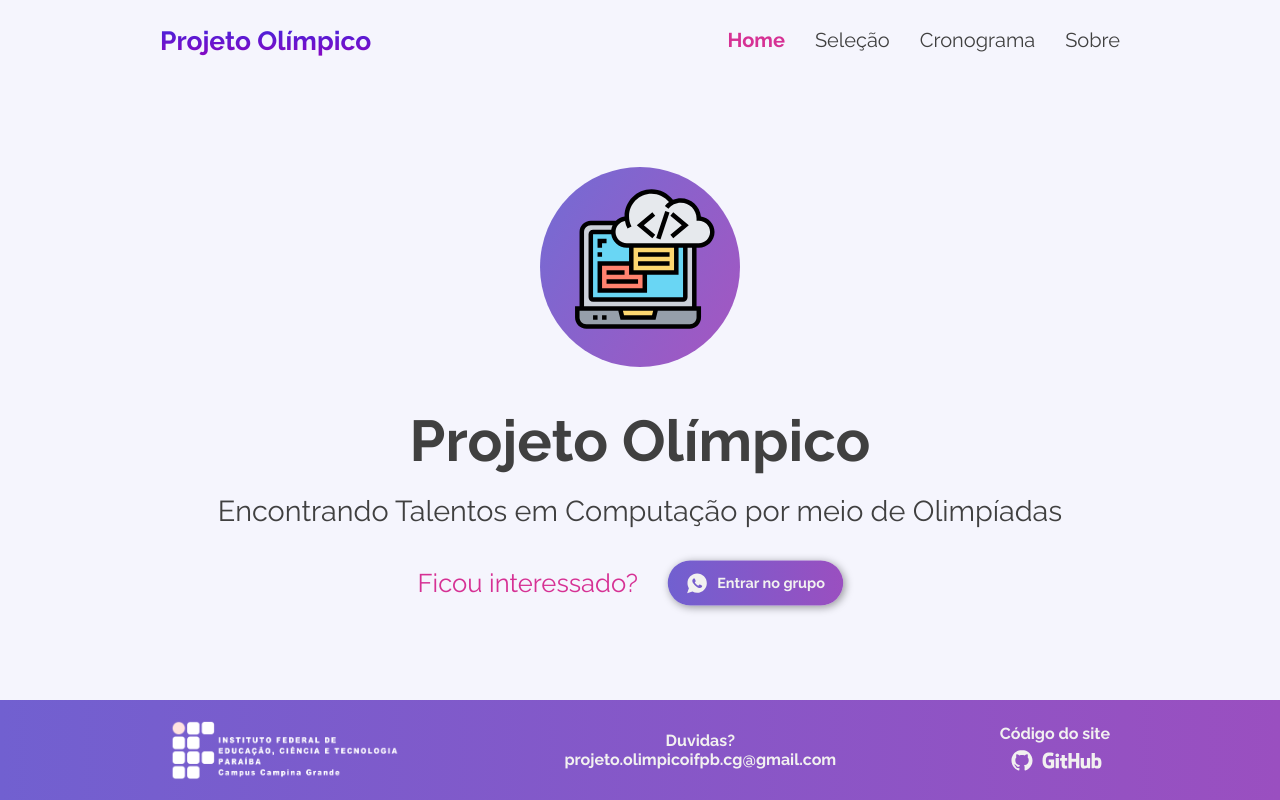
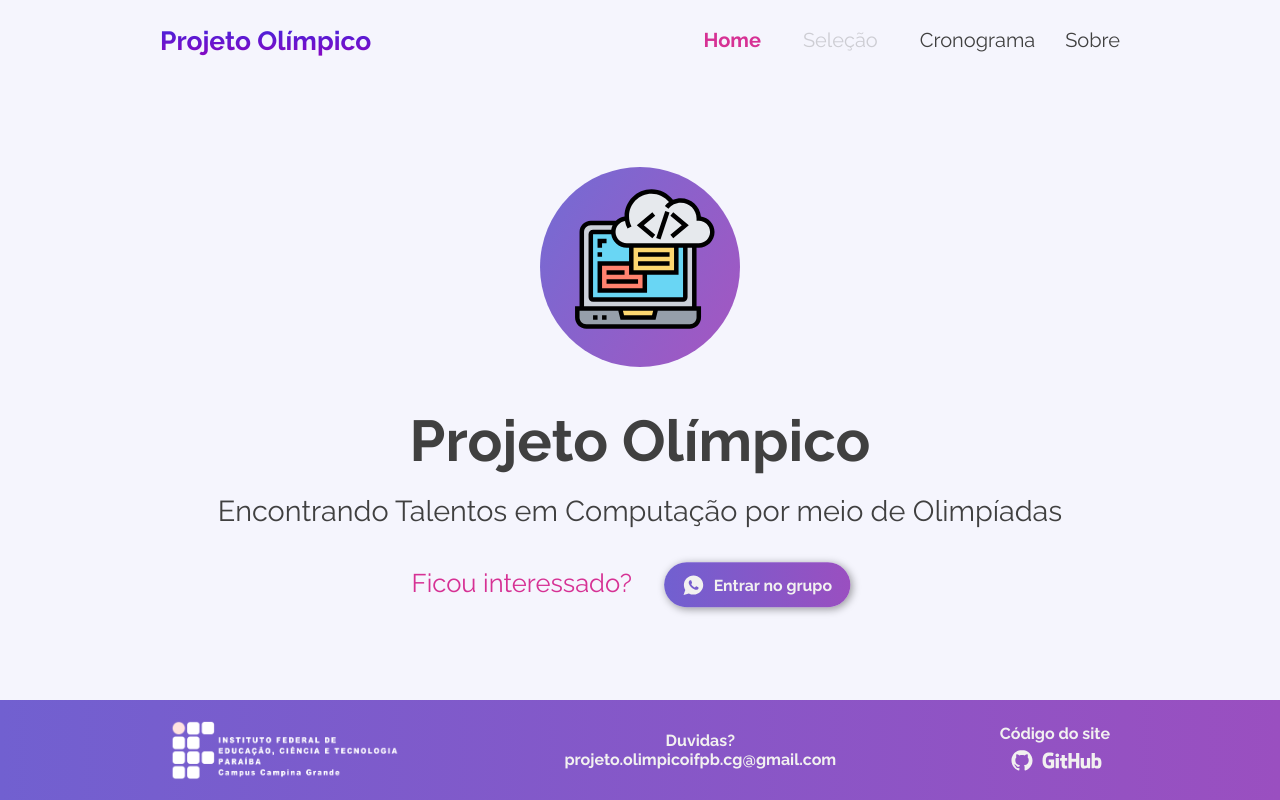
Before and after one commit to henriquepw/olympic-project, a React (Create React App) app: page / in a window 1280 px wide. Built offline with nearby package versions, Linux system fonts and the light colour scheme; the HTML template or start-up script is replaced by a standard one.

Commit message:
feature: highlighted button styles

```diff
--- a/src/components/Header/index.js
+++ b/src/components/Header/index.js
@@ -33,6 +33,7 @@ export default function Header() {
           <Button
             key={route[0]}
             to={route[0]}
+            hightlight={route[0] === '/selecao' && page !== route[0]}
             selected={page === route[0]}
             onClick={() => handleClick(route[0])}
           >
--- a/src/components/Header/styles.js
+++ b/src/components/Header/styles.js
@@ -7,6 +7,7 @@ import {
   secundaryColor,
   activeTextColor,
   primaryTextColor,
+  backgroundColor,
 } from '~/styles/colors';
 
 export const Container = styled.header`
@@ -102,7 +103,7 @@ export const Button = styled(Link)`
   position: relative;
   margin: 0 15px;
   font-size: 1.25rem;
-  transition: color 0.2s;
+  transition: 0.2s;
 
   &::before {
     position: absolute;
@@ -133,6 +134,45 @@ export const Button = styled(Link)`
       font-weight: bolder;
     `}
 
+  ${props =>
+    props.hightlight &&
+    css`
+      animation: neon 2s infinite;
+      padding: 8px 12px;
+      transition: none;
+
+      &:hover {
+        &::before {
+          width: 0%;
+        }
+      }
+
+      @keyframes neon {
+        0% {
+          background: ${activeTextColor};
+          color: ${backgroundColor};
+
+          border-radius: 5px;
+          box-shadow: 0 0 10px ${activeTextColor}, 0 0 20px ${activeTextColor};
+        }
+        20% {
+          background: transparent;
+          box-shadow: none;
+        }
+        40% {
+          background: ${activeTextColor};
+          color: ${backgroundColor};
+
+          border-radius: 5px;
+          box-shadow: 0 0 10px ${activeTextColor}, 0 0 20px ${activeTextColor};
+        }
+        50% {
+          background: transparent;
+          box-shadow: none;
+        }
+      }
+    `}
+
   ${Media.tablet`
     font-size: 2rem;
     margin: 10px auto;
--- /dev/null
+++ b/src/components/HighlightButton/index.js
@@ -0,0 +1,37 @@
+import React from 'react';
+import PropTypes from 'prop-types';
+
+import { Container } from './styles';
+
+export default function HighlightButton({
+  icon,
+  link,
+  children,
+  styles,
+  ...rest
+}) {
+  return (
+    <Container
+      href={link}
+      target="_black"
+      rel="noopener noreferrer"
+      styles={styles}
+      {...rest}
+    >
+      {icon && icon}
+      {children}
+    </Container>
+  );
+}
+
+HighlightButton.propTypes = {
+  icon: PropTypes.oneOfType([PropTypes.func, PropTypes.element]),
+  link: PropTypes.string.isRequired,
+  children: PropTypes.string.isRequired,
+  styles: PropTypes.func,
+};
+
+HighlightButton.defaultProps = {
+  icon: undefined,
+  styles: undefined,
+};
--- /dev/null
+++ b/src/components/HighlightButton/styles.js
@@ -0,0 +1,55 @@
+import styled from 'styled-components';
+
+import {
+  primaryLightColor,
+  secundaryLightColor,
+  secundaryTextColor,
+} from '~/styles/colors';
+import Media from '~/styles/media';
+
+export const Container = styled.a`
+  display: flex;
+  align-items: center;
+  justify-content: center;
+
+  font-size: 1.1rem;
+
+  cursor: pointer;
+  user-select: none;
+
+  margin: 0 10px;
+
+  height: 50px;
+  padding: 20px;
+  border-radius: 25px;
+  box-shadow: 2px 2px 10px rgba(0, 0, 0, 0.4);
+
+  background-size: 200%;
+  background-image: linear-gradient(
+    to left,
+    ${primaryLightColor},
+    ${secundaryLightColor},
+    ${primaryLightColor}
+  );
+  color: ${secundaryTextColor};
+  font-weight: bold;
+  transition: all 0.6s;
+
+  svg {
+    margin-right: 10px;
+  }
+
+  &:hover {
+    box-shadow: 2px 3px 8px rgba(0, 0, 0, 0.5);
+    background-position: right;
+  }
+
+  &:active {
+    box-shadow: 1px 1px 10px rgba(0, 0, 0, 0.2);
+    transform: translate(2px, 2px);
+  }
+
+  ${Media.hd`
+    transform: scale(0.9) translate(2px, 2px);
+  `}
+`;
--- a/src/pages/Call/index.js
+++ b/src/pages/Call/index.js
@@ -5,7 +5,7 @@ import calendar from '~/assets/calendar.svg';
 import trophy from '~/assets/trophy.svg';
 import support from '~/assets/support.png';
 
-import { Container, Item } from './styles';
+import { Container, Item, Button } from './styles';
 
 export default function Call() {
   return (
@@ -13,6 +13,8 @@ export default function Call() {
       <h1>
         {'Seleção para Time Olímpico de Programação do IFPB CG - '}
         <strong>Nível Superior</strong>
+        <br />
+        Prova dia 02 de outubro
       </h1>
 
       <ul>
@@ -47,6 +49,8 @@ export default function Call() {
             presenciais e à distância)
           </p>
         </Item>
+
+        <Button link="https://forms.gle/3khRQn6iKCdp8Bur9">INSCREVER</Button>
       </ul>
     </Container>
   );
--- a/src/pages/Call/styles.js
+++ b/src/pages/Call/styles.js
@@ -1,5 +1,8 @@
 import styled, { css } from 'styled-components';
 
+import HighlightButton from '~/components/HighlightButton';
+
+import Media from '~/styles/media';
 import { activeTextColor } from '~/styles/colors';
 
 export const Container = styled.div`
@@ -22,6 +25,24 @@ export const Container = styled.div`
       padding-top: 70px;
     }
   }
+
+  ${Media.hd`
+    h1 {
+      font-size: calc(2.25rem * 0.9);
+    }
+  `}
+
+  ${Media.tablet`
+    h1 {
+      font-size: calc(2.25rem * 0.8);
+    }
+  `}
+
+  ${Media.bigPhone`
+    h1 {
+      font-size: calc(2.25rem * 0.6);
+    }
+  `}
 `;
 
 export const Item = styled.li`
@@ -55,4 +76,34 @@ export const Item = styled.li`
         text-align: right;
       `}
   }
+
+  ${Media.hd`
+    p {
+      font-size: calc(1.7rem * 0.9);
+    }
+  `}
+
+  ${Media.tablet`
+    p {
+      font-size: calc(1.7rem * 0.8);
+    }
+
+    img {
+      transform: scale(0.8);
+    }
+  `}
+
+  ${Media.bigPhone`
+    p {
+      font-size: calc(1.7rem * 0.6);
+    }
+  `}
 `;
+
+export const Button = styled(HighlightButton)`
+  max-width: 180px;
+  margin: auto;
+  margin-top: 100px;
+
+  letter-spacing: 2px;
+`;
--- a/src/pages/Home/index.js
+++ b/src/pages/Home/index.js
@@ -1,5 +1,7 @@
 import React from 'react';
 import { IoLogoWhatsapp } from 'react-icons/io';
+
+import HighlightButton from '~/components/HighlightButton';
 
 import logo from '~/assets/logo.svg';
 import { Container } from './styles';
@@ -15,14 +17,12 @@ export default function Home() {
 
       <aside>
         <p>Ficou interessado?</p>
-        <a
-          href={process.env.REACT_APP_GROUP}
-          target="_black"
-          rel="noopener noreferrer"
+        <HighlightButton
+          link={process.env.REACT_APP_GROUP}
+          icon={<IoLogoWhatsapp size={25} />}
         >
-          <IoLogoWhatsapp size={25} />
           Entrar no grupo
-        </a>
+        </HighlightButton>
       </aside>
     </Container>
   );
--- a/src/pages/Home/styles.js
+++ b/src/pages/Home/styles.js
@@ -1,12 +1,7 @@
 import styled from 'styled-components';
 
 import Media from '~/styles/media';
-import {
-  primaryLightColor,
-  secundaryLightColor,
-  secundaryTextColor,
-  activeTextColor,
-} from '~/styles/colors';
+import { activeTextColor } from '~/styles/colors';
 
 export const Container = styled.div`
   display: flex;
@@ -67,39 +62,6 @@ export const Container = styled.div`
       font-size: 2rem;
       color: ${activeTextColor};
     }
-
-    a {
-      display: flex;
-      align-items: center;
-      justify-content: center;
-
-      margin: 0 10px;
-
-      height: 50px;
-      padding: 20px;
-      border-radius: 25px;
-      box-shadow: 2px 2px 10px rgba(0, 0, 0, 0.4);
-
-      background-size: 200%;
-      background-image: linear-gradient(to left, ${primaryLightColor}, ${secundaryLightColor}, ${primaryLightColor});
-      color: ${secundaryTextColor};
-      font-weight: bold;
-      transition: all 0.6s;
-
-      svg {
-        margin-right: 10px;
-      }
-
-      &:hover {
-        box-shadow: 2px 3px 8px rgba(0, 0, 0, 0.5);
-        background-position: right;
-      }
-
-      &:active {
-        box-shadow: 1px 1px 10px rgba(0, 0, 0, 0.2);
-        transform: translate(2px, 2px);
-      }
-    }
   }
 
   ${Media.hd`
@@ -133,10 +95,6 @@ export const Container = styled.div`
         margin-right: 10px;
         font-size: 1.6rem;
         color: ${activeTextColor};
-      }
-
-      a {
-        transform: scale(0.9);
       }
     }
   `}
@@ -173,10 +131,6 @@ export const Container = styled.div`
         font-size: calc(2.25rem * 0.6);
         color: ${activeTextColor};
         font-weight: bold;
-      }
-
-      a {
-        transform: scale(0.9);
       }
     }
   `}
--- a/src/styles/global.js
+++ b/src/styles/global.js
@@ -10,6 +10,8 @@ export default createGlobalStyle`
     padding: 0;
     outline: 0;
     box-sizing: border-box;
+
+    -webkit-font-smoothing: antialiased;
 
     &:hover {
       outline: 0;
```
